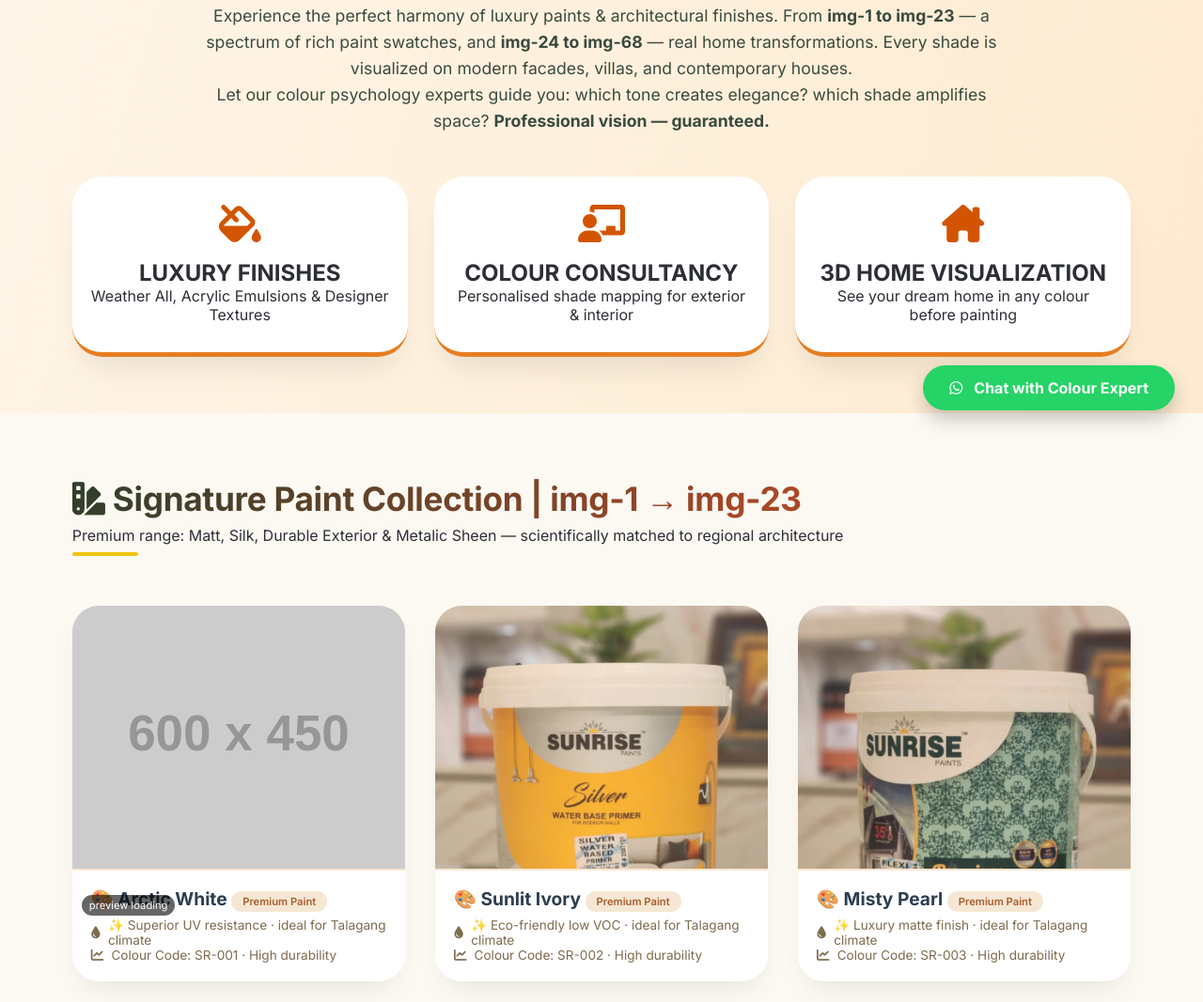
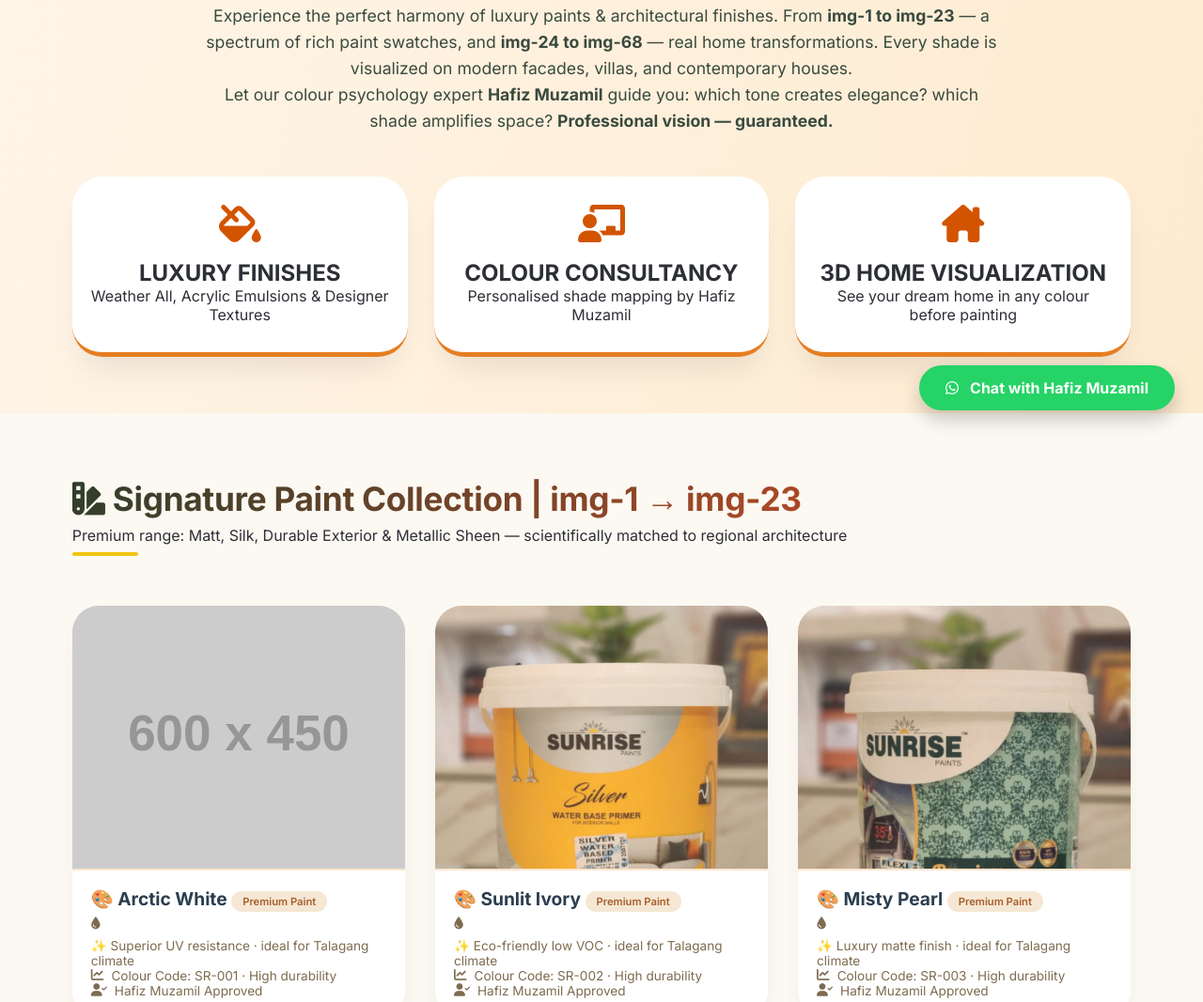
Before and after one commit to khanmateen200726-cyber/Sun-Rise-Paints, a plain HTML site: page index.html in a window 1280 px wide. Shown: the part 333-1400 px from the top of the page at 94% size. Drawn offline with nearby package versions, Linux system fonts and the light colour scheme; placeholder pictures from the web are drawn by us; files whose address does not match are found by name.

Commit message:
index.html

```diff
--- a/index.html
+++ b/index.html
@@ -3,7 +3,7 @@
 <head>
 <meta charset="UTF-8">
 <meta name="viewport" content="width=device-width, initial-scale=1.0, user-scalable=yes">
-<title>Sun Rise Paints Talagang | Professional Colour Consultancy & Home Designs</title>
+<title>Sun Rise Paints Talagang | Hafiz Muzamil - Professional Colour Consultancy</title>
 <link href="https://fonts.googleapis.com/css2?family=Inter:opsz,wght@14..32,300;14..32,400;14..32,500;14..32,600;14..32,700;14..32,800&family=Cormorant+Garamond:ital,wght@0,500;0,600;1,500&display=swap" rel="stylesheet">
 <link rel="stylesheet" href="https://cdnjs.cloudflare.com/ajax/libs/font-awesome/6.0.0-beta3/css/all.min.css">
 <style>
@@ -237,6 +237,7 @@
 display: flex;
 align-items: center;
 gap: 8px;
+flex-wrap: wrap;
 }
 .badge-type {
 display: inline-block;
@@ -336,7 +337,7 @@
 </div>
 </div>
 <div class="consultant-badge">
-<i class="fas fa-user-check"></i> Hafiz Sahib Colour Advisory
+<i class="fas fa-user-check"></i> Hafiz Muzamil · Colour Advisory
 </div>
 </nav>
 
@@ -345,11 +346,11 @@
 <p class="hero-desc">
 Experience the perfect harmony of luxury paints & architectural finishes. From <strong>img-1 to img-23</strong> — a spectrum of rich paint swatches,
 and <strong>img-24 to img-68</strong> — real home transformations. Every shade is visualized on modern facades, villas, and contemporary houses.<br>
-Let our colour psychology experts guide you: which tone creates elegance? which shade amplifies space? <strong>Professional vision — guaranteed.</strong>
+Let our colour psychology expert <strong>Hafiz Muzamil</strong> guide you: which tone creates elegance? which shade amplifies space? <strong>Professional vision — guaranteed.</strong>
 </p>
 <div class="pillars">
 <div class="pillar-card"><i class="fas fa-fill-drip"></i><h4>LUXURY FINISHES</h4><p>Weather All, Acrylic Emulsions & Designer Textures</p></div>
-<div class="pillar-card"><i class="fas fa-chalkboard-user"></i><h4>COLOUR CONSULTANCY</h4><p>Personalised shade mapping for exterior & interior</p></div>
+<div class="pillar-card"><i class="fas fa-chalkboard-user"></i><h4>COLOUR CONSULTANCY</h4><p>Personalised shade mapping by Hafiz Muzamil</p></div>
 <div class="pillar-card"><i class="fas fa-house-chimney"></i><h4>3D HOME VISUALIZATION</h4><p>See your dream home in any colour before painting</p></div>
 </div>
 </section>
@@ -358,7 +359,7 @@
 <div class="gallery-wrapper" id="palette-gallery">
 <div class="section-title">
 <h3><i class="fas fa-swatchbook"></i> Signature Paint Collection | img-1 → img-23</h3>
-<p style="margin-top: 8px;">Premium range: Matt, Silk, Durable Exterior & Metalic Sheen — scientifically matched to regional architecture</p>
+<p style="margin-top: 8px;">Premium range: Matt, Silk, Durable Exterior & Metallic Sheen — scientifically matched to regional architecture</p>
 </div>
 <div class="grid-cards" id="productGrid"></div>
 </div>
@@ -366,7 +367,7 @@
 <!-- Insight: colour advice block -->
 <div class="insight-strip">
 <div><i class="fas fa-lightbulb"></i></div>
-<div class="insight-text"><strong>🎨 Professional Color Insight:</strong> For img-1 to img-23 (our paints range), lighter tones like Sand Dune (img-8) create airy modern farmhouses; deep terracotta (img-14) adds regal warmth. Our design team matches every shade to actual brick/stone textures for Talagang homes.</div>
+<div class="insight-text"><strong>🎨 Hafiz Muzamil's Professional Color Insight:</strong> For img-1 to img-23 (our paints range), lighter tones like Sand Dune (img-8) create airy modern farmhouses; deep terracotta (img-14) adds regal warmth. Our design team matches every shade to actual brick/stone textures for Talagang homes.</div>
 <div><i class="fas fa-arrow-right"></i> Ask for free sample consultation</div>
 </div>
 
@@ -382,7 +383,7 @@
 <!-- Colour matching footnote -->
 <div class="insight-strip" style="background:#37423b; margin-bottom: 20px;">
 <div><i class="fas fa-paint-roller"></i></div>
-<div class="insight-text"><strong>📐 Professional Recommendation System:</strong> We analyze every design photo (img-24 to img-68) and suggest the exact paint code from img-1 to img-23. For example, Mediterranean villas pair with Earthy Ochre (img-11), while modern minimal facades match Pearl White (img-4). Our certified visualizers ensure 100% harmony.</div>
+<div class="insight-text"><strong>📐 Hafiz Muzamil's Recommendation System:</strong> We analyze every design photo (img-24 to img-68) and suggest the exact paint code from img-1 to img-23. For example, Mediterranean villas pair with Earthy Ochre (img-11), while modern minimal facades match Pearl White (img-4). Our certified visualizers ensure 100% harmony.</div>
 </div>
 
 <footer>
@@ -399,29 +400,24 @@
 </div>
 <div class="footer-col">
 <h4>ADVISORY HOURS</h4>
-<p>Hafiz Muzamil (Colour Consultant)<br>On-site visit & digital preview available<br>Free estimate for new construction</p>
+<p>Hafiz Muzamil (Principal Colour Consultant)<br>On-site visit & digital preview available<br>Free estimate for new construction</p>
 </div>
 </div>
 <div style="text-align: center; margin-top: 45px; border-top: 1px solid #40514e; padding-top: 25px; font-size: 0.75rem;">
-© 2026 Sun Rise Paints Talagang — Professionally engineered colour solutions. All visual references from img-1 to img-68 are curated under licensed design advisory.
+© 2026 Sun Rise Paints Talagang — Professionally engineered colour solutions under guidance of Hafiz Muzamil. All visual references from img-1 to img-68.
 </div>
 </footer>
 
-<a href="https://wa.me/923175583628" class="whatsapp-float" target="_blank"><i class="fab fa-whatsapp"></i> Chat with Colour Expert</a>
+<a href="https://wa.me/923175583628" class="whatsapp-float" target="_blank"><i class="fab fa-whatsapp"></i> Chat with Hafiz Muzamil</a>
 
 <script>
-// We generate images from img-1 to img-68
-// Categories: img-1 to img-23 → Colour swatch / paint pots
-// img-24 to img-68 → home designs + we add dynamic caption based on index showing which colour would suit best
-
+// Total images: 68
 const totalImages = 68;
 const productGrid = document.getElementById('productGrid');
 const homesGrid = document.getElementById('homesGrid');
 
-// Professional colour suggestions (mapping ranges) — making it smarter & visually informative
+// Professional colour suggestions (mapping ranges)
 function getSuggestionForHomeImage(index) {
-// index is actual img number (1-68)
-// For img 24 to 68
 const colorSuggestions = {
 range1: { from: 24, to: 32, suggestion: "Pearl White / Soft Almond (img-3, img-5) — enhances modern minimal architecture", icon: "🏛️" },
 range2: { from: 33, to: 41, suggestion: "Warm Terracotta & Sand Dune (img-12, img-15) — timeless elegance for traditional homes", icon: "🏡" },
@@ -435,7 +431,6 @@
 return { suggestion: "Signature Sun Rise Palette (img-1 to img-23) recommended", icon: "🎨" };
 }
 
-// function to determine a special description for paint items (img-1..23)
 function getPaintDesc(imgNumber) {
 const premiumFeatures = [
 "Superior UV resistance", "Eco-friendly low VOC", "Luxury matte finish",
@@ -447,64 +442,52 @@
 return `✨ ${premiumFeatures[idx]} · ideal for Talagang climate`;
 }
 
-// Create all cards
+// Create all cards - IMAGE PATH DIRECT (NO FOLDER) because images are directly on GitHub
 for (let i = 1; i <= totalImages; i++) {
-const imgPath = `pics/img-${i}.jpg`; // assuming your folder naming exactly as given: pics/img-1.jpg etc
+    // IMPORTANT: Images directly in root, no 'pics/' folder
+    // Agar images GitHub main directly hain to path sirf filename hai
+    const imgPath = `img-${i}.jpg`;
+
     const card = document.createElement('div');
     card.className = 'art-card';
 
-// container for img
     const imgContainer = document.createElement('div');
     imgContainer.className = 'img-container';
+
     const imgEl = document.createElement('img');
     imgEl.src = imgPath;
     imgEl.alt = `Sun Rise visual ${i}`;
     imgEl.loading = 'lazy';
+
+    // Agar image na milay to placeholder dikhaye ga
     imgEl.onerror = function() {
-// graceful fallback if image missing: show placeholder with text
         this.onerror = null;
-this.src = 'https://placehold.co/600x450/f4e9dc/a55d35?text=Sun+Rise+Visual';
-// add a small note for missing images but still functional
-const parentDiv = this.closest('.art-card');
-if(parentDiv && !parentDiv.querySelector('.error-note')) {
-const errSpan = document.createElement('div');
-errSpan.className = 'error-note';
-errSpan.style.position = 'absolute';
-errSpan.style.bottom = '70px';
-errSpan.style.left = '10px';
-errSpan.style.background = 'rgba(0,0,0,0.6)';
-errSpan.style.color = 'white';
-errSpan.style.fontSize = '0.7rem';
-errSpan.style.padding = '4px 8px';
-errSpan.style.borderRadius = '20px';
-errSpan.innerText = 'preview loading';
-parentDiv.appendChild(errSpan);
-}
+        this.src = 'https://placehold.co/600x450/f4e9dc/a55d35?text=Image+Not+Found';
     };
+
     imgContainer.appendChild(imgEl);
     card.appendChild(imgContainer);
 
     const captionDiv = document.createElement('div');
     captionDiv.className = 'card-caption';
 
-// Logic: if i <= 23 => Paint swatch product; else Home Design with professional suggestion
     if (i <= 23) {
         const paintName = getPaintNameByIndex(i);
         captionDiv.innerHTML = `
             <h4>🎨 ${paintName} <span class="badge-type">Premium Paint</span></h4>
             <p><i class="fas fa-tint"></i> ${getPaintDesc(i)}</p>
             <p><i class="fas fa-chart-line"></i> Colour Code: SR-${String(i).padStart(3,'0')} · High durability</p>
+            <p><i class="fas fa-user-check"></i> Hafiz Muzamil Approved</p>
         `;
     }
     else {
-// home design gallery (img-24 to img-68) — show which paint matches best
         const suggestionObj = getSuggestionForHomeImage(i);
         const projectStyle = getProjectStyleByRange(i);
         captionDiv.innerHTML = `
             <h4>🏠 ${projectStyle} Residence <span class="badge-type">Design Preview</span></h4>
             <p><i class="fas fa-palette"></i> <strong>Best Colour Match:</strong> ${suggestionObj.suggestion}</p>
-<p><i class="fas fa-microphone-alt"></i> Professional verdict: ${getPersonalizedVerdict(i)}</p>
-<p><span style="font-size:0.75rem;">🖌️ ${suggestionObj.icon} Consult Hafiz Sahib for exact texture</span></p>
+            <p><i class="fas fa-microphone-alt"></i> Hafiz Muzamil's verdict: ${getPersonalizedVerdict(i)}</p>
+            <p><span style="font-size:0.75rem;">🖌️ ${suggestionObj.icon} Consult Hafiz Muzamil for exact texture</span></p>
         `;
     }
     card.appendChild(captionDiv);
@@ -516,7 +499,7 @@
     }
 }
 
-// Helper functions for dynamic naming & professionalism
+// Helper functions
 function getPaintNameByIndex(idx) {
 const names = [
 "Arctic White", "Sunlit Ivory", "Misty Pearl", "Desert Sand", "Golden Harvest",
@@ -537,7 +520,6 @@
 }
 
 function getPersonalizedVerdict(imgNum) {
-// smarter professional recommendations for each home design range
 if (imgNum >= 24 && imgNum <= 32) return "Bright tones (img-1 to img-6) reflect light perfectly — creates airy spaciousness.";
 if (imgNum >= 33 && imgNum <= 41) return "Warm ochre & earthy rust (img-12 to img-15) blend with natural stone texture.";
 if (imgNum >= 42 && imgNum <= 50) return "Muted greens & greige (img-16, img-19) elevate biophilic architecture.";
@@ -546,10 +528,8 @@
 return "High-grade Weather All finish ensures 10+ year protection.";
 }
 
-// Additional interactive tooltip: add optional analytics after load
 window.addEventListener('load', () => {
-console.log("Sun Rise Pro Gallery Loaded: img-1 to img-23 paint range displayed, img-24 to img-68 with precise colour recommendation per architectural style.");
-// insert a dynamic note if any images are missing - but overall structure is robust
+console.log("Sun Rise Pro Gallery Loaded: img-1 to img-23 paint range, img-24 to img-68 home designs.");
 const allCards = document.querySelectorAll('.art-card');
 if(allCards.length === totalImages) {
 const msgDiv = document.createElement('div');
@@ -560,7 +540,7 @@
 msgDiv.style.padding = '8px 15px';
 msgDiv.style.borderRadius = '60px';
 msgDiv.style.width = 'fit-content';
-msgDiv.innerHTML = '✅ Complete library: 23 premium paints + 45 home designs with professional colour mapping.';
+msgDiv.innerHTML = '✅ Complete library: 23 premium paints + 45 home designs with professional colour mapping by Hafiz Muzamil.';
 document.querySelector('.gallery-wrapper:last-child').appendChild(msgDiv);
 }
 });
```
Lines whose indentation alone changed are shown as unchanged.
